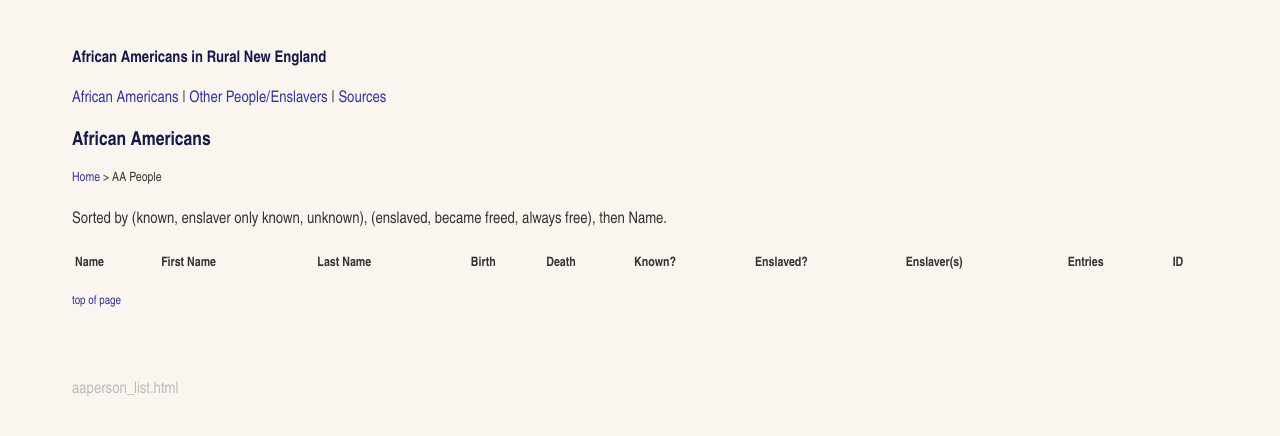
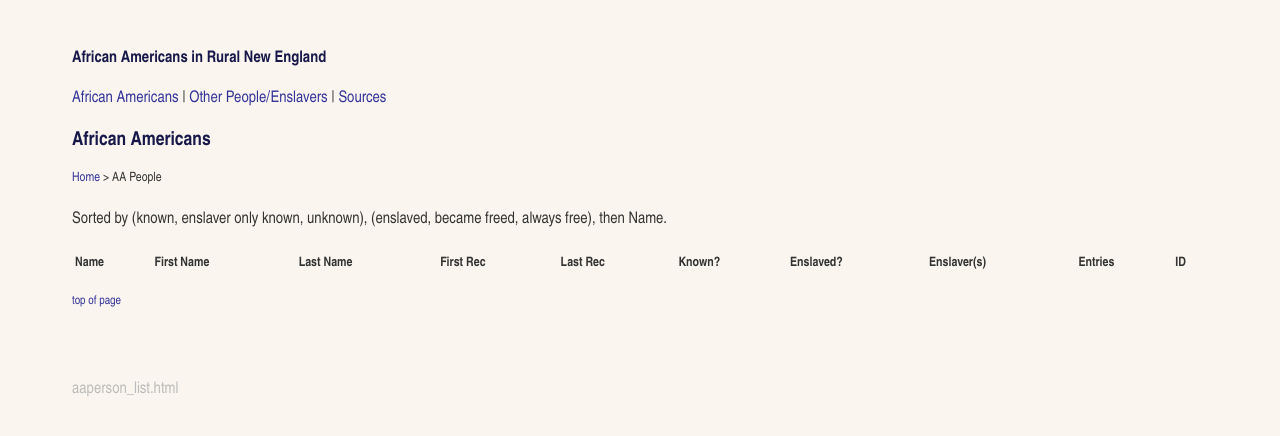
Before and after one commit to DigitalGizmo/aane_project, a Django app: template aane/templates/people/aaperson_list.html in a window 1280 px wide. Shown: the top 436 px of the page. Run offline with Django 3.2, Linux system fonts and the light colour scheme; the template is opened without the code that fills it, so the values that code supplies are empty.

Commit message:
switch from birth, death to first, last appearance years

```diff
--- a/aane/templates/people/aaperson_list.html
+++ b/aane/templates/people/aaperson_list.html
@@ -17,8 +17,8 @@
 			<th>Name</th>
 			<th>First Name</th>
 			<th>Last Name</th>
-			<th>Birth</th>
-			<th>Death</th>
+			<th>First Rec</th>
+			<th>Last Rec</th>
 			<th>Known?</th>
 			<th>Enslaved?</th>
 			<th>Enslaver(s)</th>
@@ -39,10 +39,14 @@
 			<td class="medplus">{{ aaperson.first_name|safe }}</td>
 			<td class="medplus">{{ aaperson.last_name|safe }}</td>
 			<td class="med">
-				{% if aaperson.birth_year %} {{ aaperson.birth_year }}{% endif %}
+				{% if aaperson.first_appearance_year %}
+					{{ aaperson.first_appearance_year }}
+				{% endif %}
 			</td>
 			<td class="med">
-				{% if aaperson.death_year %} {{ aaperson.death_year }}{% endif %}
+				{% if aaperson.last_appearance_year %}
+					{{ aaperson.last_appearance_year }}
+				{% endif %}
 			</td>
 			<td class="med">{{ aaperson.get_known_status_display }}</td>
 			<td class="med">{{ aaperson.get_freed_status_display }}</td>
```
